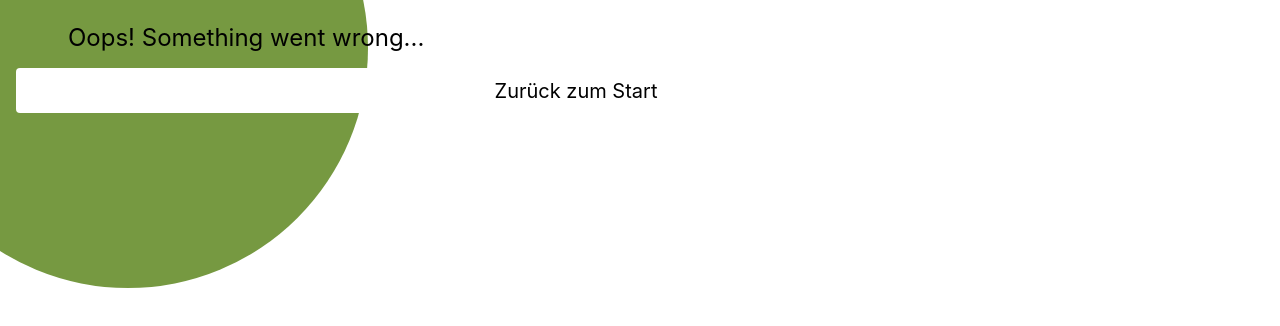
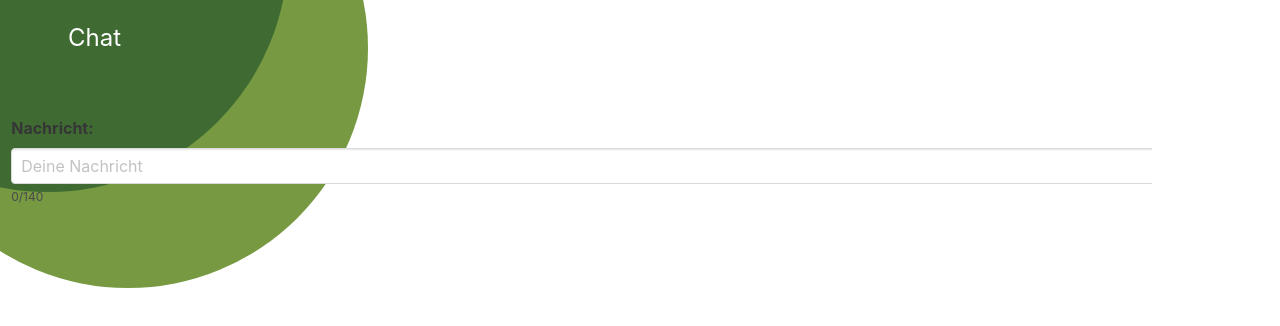
Before and after one commit to marc101101/campusApp, an Angular app: page /chat in a window 1280 px wide. Shown: the top 326 px of the page. Built offline with nearby package versions, Linux system fonts and the light colour scheme; some icons are missing.

Commit message:
added markup

```diff
--- a/src/app/chat/chat.component.html
+++ b/src/app/chat/chat.component.html
@@ -1,3 +1,43 @@
-<p>
-  chat works!
-</p>
+<div class="container fullscreenBackground">
+  <div class="circleBackground"></div>
+  <div class="circleBackground" style="background-color:#3F6B32; margin-top: -18rem; margin-left: -12rem;"></div>
+  <div class="columns is-mobile">
+    <div class="column is-12 headline-position">
+      <div class="headline-style">
+        Chat
+      </div>
+    </div>
+    <div class="columns is-mobile">
+    </div>
+  </div>
+
+  <section class="section" style="padding-left: 0.7rem;">
+      <div class="container">
+        <div class="list">
+          <div class="list-item" *ngFor="let message of messages" [ngClass]="[(message.action === undefined && message.from.id === user.id)? 'chat-list-item': '']">
+              <h4 mat-line *ngIf="message.action === undefined">
+                  <b>{{message.from.name}}</b>
+                </h4>
+                <p mat-line *ngIf="message.action === undefined">
+                    <span> {{message.content}} </span>
+                  </p>
+                  <p mat-line *ngIf="message.action === action.JOINED" class="chat-notification">
+                      <span> <b>{{message.from.name}}</b> ist da. </span>
+                    </p>
+                    <p mat-line *ngIf="message.action === action.RENAME" class="chat-notification">
+                      <span> <b>{{message.content.previousUsername}}</b> ist jetzt <b>{{message.content.username}}</b> </span>
+                    </p>
+          </div>
+        </div>
+        <div class="chat-footer-container">
+            <div class="field">
+                <label class="label">Nachricht:</label>
+                <div class="control">
+                  <input #inputMessage maxlength="140" [(ngModel)]="messageContent" (keyup.enter)="sendMessage(messageContent)" class="input" type="text" placeholder="Deine Nachricht">
+                </div>
+                <p class="help">{{inputMessage.value.length}}/140</p>
+              </div>
+
+        </div>
+      </div>
+</section>
--- a/src/app/chat/chat.component.ts
+++ b/src/app/chat/chat.component.ts
@@ -1,15 +1,92 @@
-import { Component, OnInit } from '@angular/core';
+import { Action } from './../model/action';
+import { Component, OnInit, AfterViewInit, ViewChildren, ViewChild, QueryList, ElementRef } from '@angular/core';
+import { Event } from './../model/event';
+import { Message } from './../model/message';
+import { User } from './../model/user';
+import { SocketService } from './../services/socket.service';
+
+
 
 @Component({
   selector: 'app-chat',
   templateUrl: './chat.component.html',
   styleUrls: ['./chat.component.sass']
 })
-export class ChatComponent implements OnInit {
+export class ChatComponent implements OnInit, AfterViewInit {
+  action = Action;
+  user: User;
+  messages: Message[] = [];
+  messageContent: string;
+  ioConnection: any;
 
-  constructor() { }
+  constructor(private socketService: SocketService) { }
 
   ngOnInit() {
   }
 
+  /*ngAfterViewInit(): void {
+    // subscribing to any changes in the list of items / messages
+    //this.matListItems.changes.subscribe(elements => {
+      this.scrollToBottom();
+    });
+  }*/
+
+  ngAfterViewInit(): void {
+    console.log('hi');
+  }
+
+  private initIoConnection(): void {
+    this.socketService.initSocket();
+
+    this.ioConnection = this.socketService.onMessage()
+      .subscribe((message: Message) => {
+        this.messages.push(message);
+      });
+
+
+    this.socketService.onEvent(Event.CONNECT)
+      .subscribe(() => {
+        console.log('connected');
+      });
+
+    this.socketService.onEvent(Event.DISCONNECT)
+      .subscribe(() => {
+        console.log('disconnected');
+      });
+  }
+
+  public sendMessage(message: string): void {
+    if (!message) {
+      return;
+    }
+
+    this.socketService.send({
+      from: this.user,
+      content: message
+    });
+    this.messageContent = null;
+  }
+
+  public sendNotification(params: any, action: Action): void {
+    let message: Message;
+
+    if (action === Action.JOINED) {
+      message = {
+        from: this.user,
+        action: action
+      };
+    } else if (action === Action.RENAME) {
+      message = {
+        action: action,
+        content: {
+          username: this.user.name,
+          previousUsername: params.previousUsername
+        }
+      };
+    }
+
+    this.socketService.send(message);
+  }
+
+
 }
--- /dev/null
+++ b/src/app/model/action.ts
@@ -0,0 +1,5 @@
+export enum Action {
+    JOINED,
+    LEFT,
+    RENAME
+}
--- /dev/null
+++ b/src/app/model/event.ts
@@ -0,0 +1,4 @@
+export enum Event {
+    CONNECT = 'connect',
+    DISCONNECT = 'disconnect'
+}
--- /dev/null
+++ b/src/app/model/message.ts
@@ -0,0 +1,8 @@
+import {User} from './user';
+import {Action} from './action';
+
+export interface Message {
+    from?: User;
+    content?: any;
+    action?: Action;
+}
--- /dev/null
+++ b/src/app/model/user.ts
@@ -0,0 +1,5 @@
+export interface User {
+    id?: number;
+    name?: string;
+    avatar?: string;
+}
--- /dev/null
+++ b/src/app/services/socket.service.ts
@@ -0,0 +1,34 @@
+import { Injectable } from '@angular/core';
+import { Observable } from 'rxjs/Observable';
+import { Observer } from 'rxjs/Observer';
+import { Message } from '../model/message';
+import { Event } from '../model/event';
+
+import * as socketIo from 'socket.io-client';
+
+const SERVER_URL = 'http://localhost:8080';
+
+@Injectable()
+export class SocketService {
+    private socket;
+
+    public initSocket(): void {
+        this.socket = socketIo(SERVER_URL);
+    }
+
+    public send(message: Message): void {
+        this.socket.emit('message', message);
+    }
+
+    public onMessage(): Observable<Message> {
+        return new Observable<Message>(observer => {
+            this.socket.on('message', (data: Message) => observer.next(data));
+        });
+    }
+
+    public onEvent(event: Event): Observable<any> {
+        return new Observable<Event>(observer => {
+            this.socket.on(event, () => observer.next());
+        });
+    }
+}
```
Also changed, not shown: src/app/app-routing.module.ts (+5 -4 lines), src/app/app.module.ts (+6 -2 lines).
